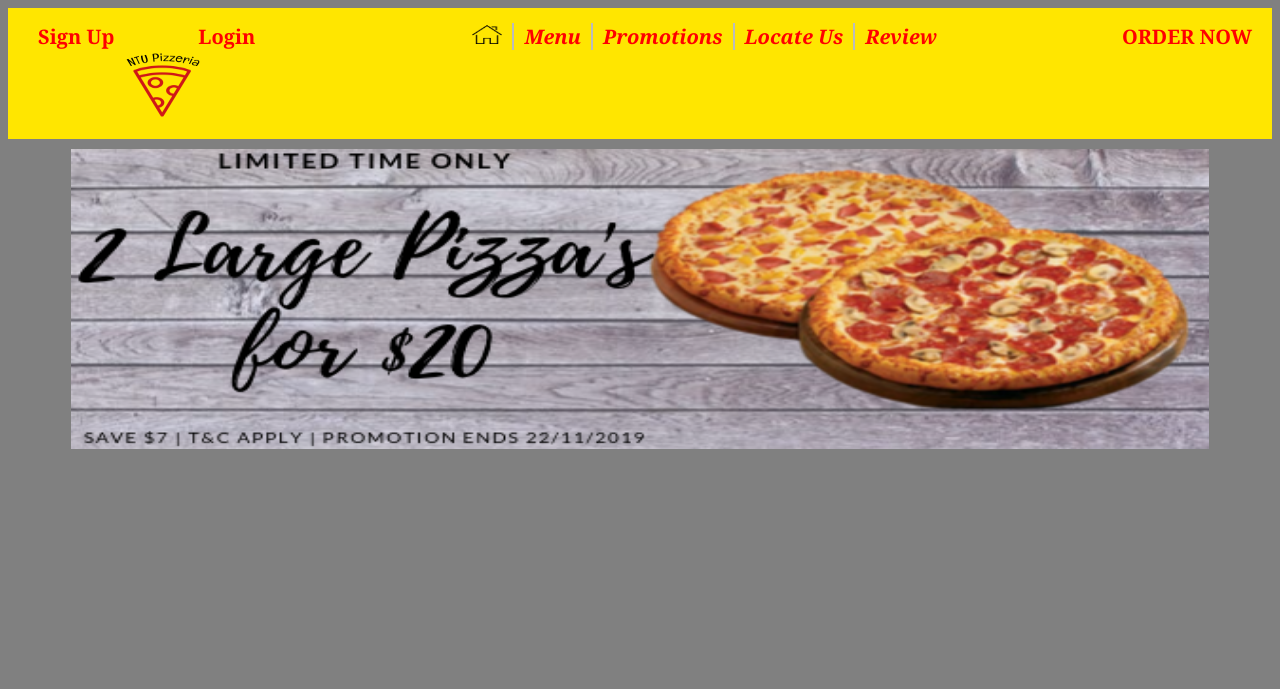
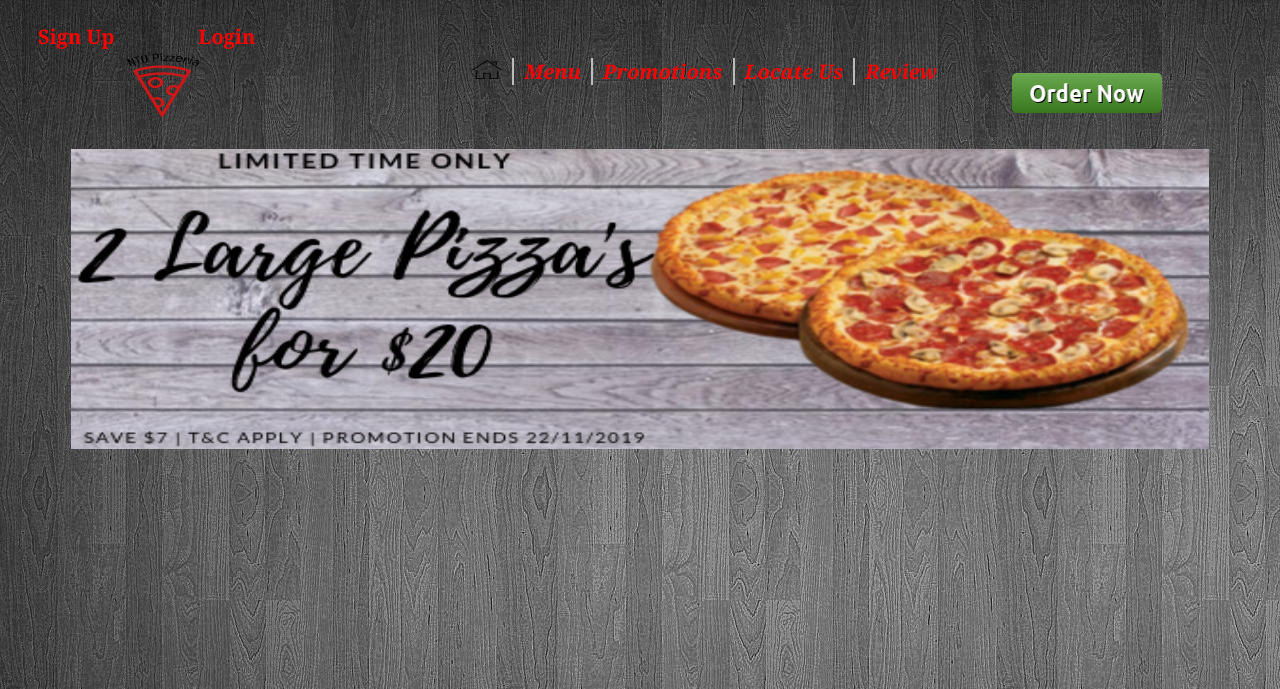
Before and after one commit to aarongangemi/Web-Application-Design_EE4717, a PHP site: page /index.html in a window 1280 px wide. Shown: the top 689 px of the page. Run offline with PHP 8.4, Linux system fonts and the light colour scheme.

Commit message:
change of background and order button

```diff
--- a/Assignment/index.css
+++ b/Assignment/index.css
@@ -21,16 +21,18 @@
 
 header
 {
-    background-color: rgb(255, 230, 0);
+
     padding: 15px 20px;
     margin: 0;
 }
-body{
-    background-color: gray;
+
+body
+{
+    background-image: url("black-and-grey-wood-background.JPG");
 }
 
 ul{
-    margin-top: 0px;
+    margin-top: 35px;
     list-style: none;
     left: 33%;
     position: absolute;
@@ -54,6 +56,8 @@ li:last-child{
 
 #ordernowlabel{
     float: right;
+    margin-top: 50px;
+    margin-right: 90px;
     color: red;
     text-decoration: none;
     font-family: Georgia, 'Times New Roman', Times, serif;
--- a/Assignment/index.html
+++ b/Assignment/index.html
@@ -18,12 +18,11 @@
             <div>
                  <strong><a id = "signuplabel" href="signUpLogin.html">Sign Up</a></strong>
                  <strong><a id = "loginlabel" href="signUpLogin.html">Login</a></strong>
-                 <strong><a id = "ordernowlabel" href="ntuclassics.html">ORDER NOW</a></strong>
+                 <a id = "ordernowlabel" href="ntuclassics.html"><img src = "ordernow.PNG" width = 150px height = 40px></a>
             </div>
             <div>
                <img id = "companyLogo" src = "logo.PNG" alt = "NTU Pizzeria" width = "100" height="70">
             </div>
-
     </header>
     <div>
         <a href = "promotions.html"><img class="centre" src="PizzaBanner1.PNG" alt="PizzaBanner" width="1000px" height="300px"></a>
```
Also changed, not shown: Assignment/black-and-grey-wood-background.jpg (added), Assignment/ordernow.png (added).
